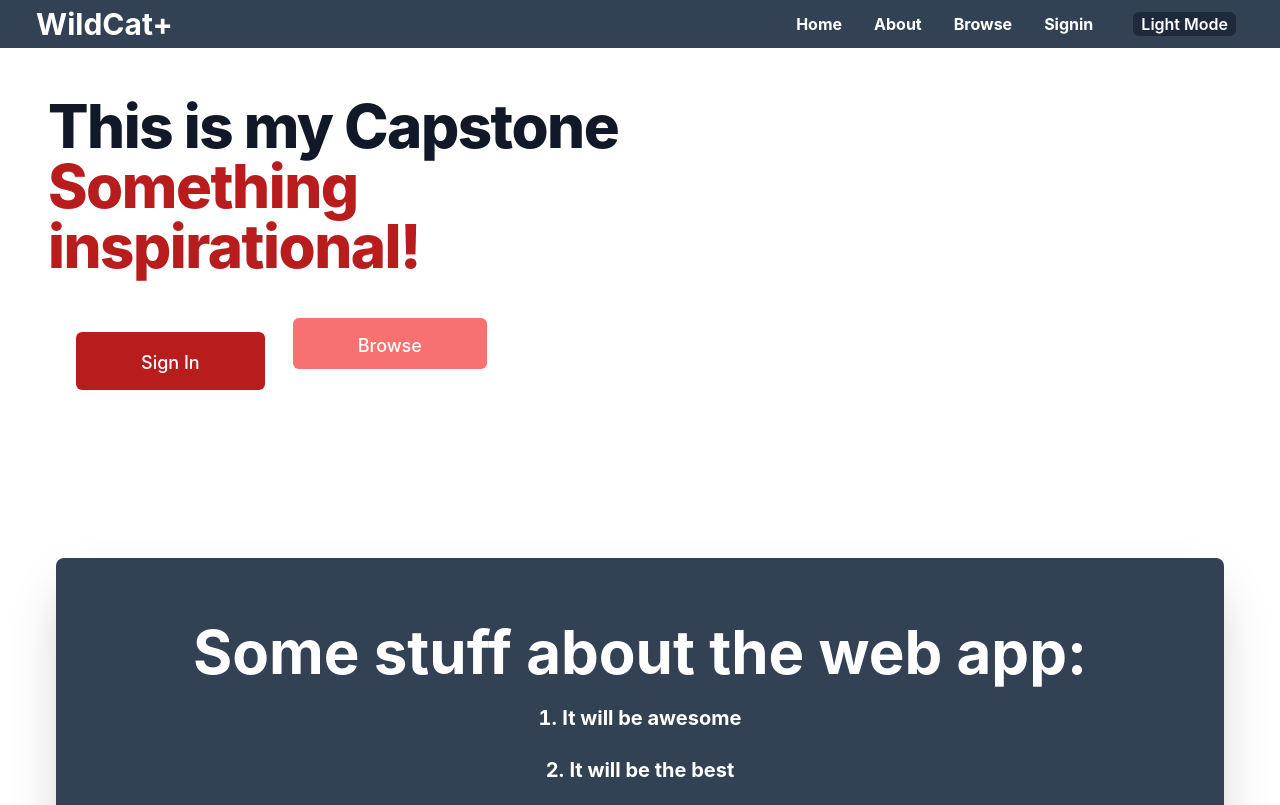
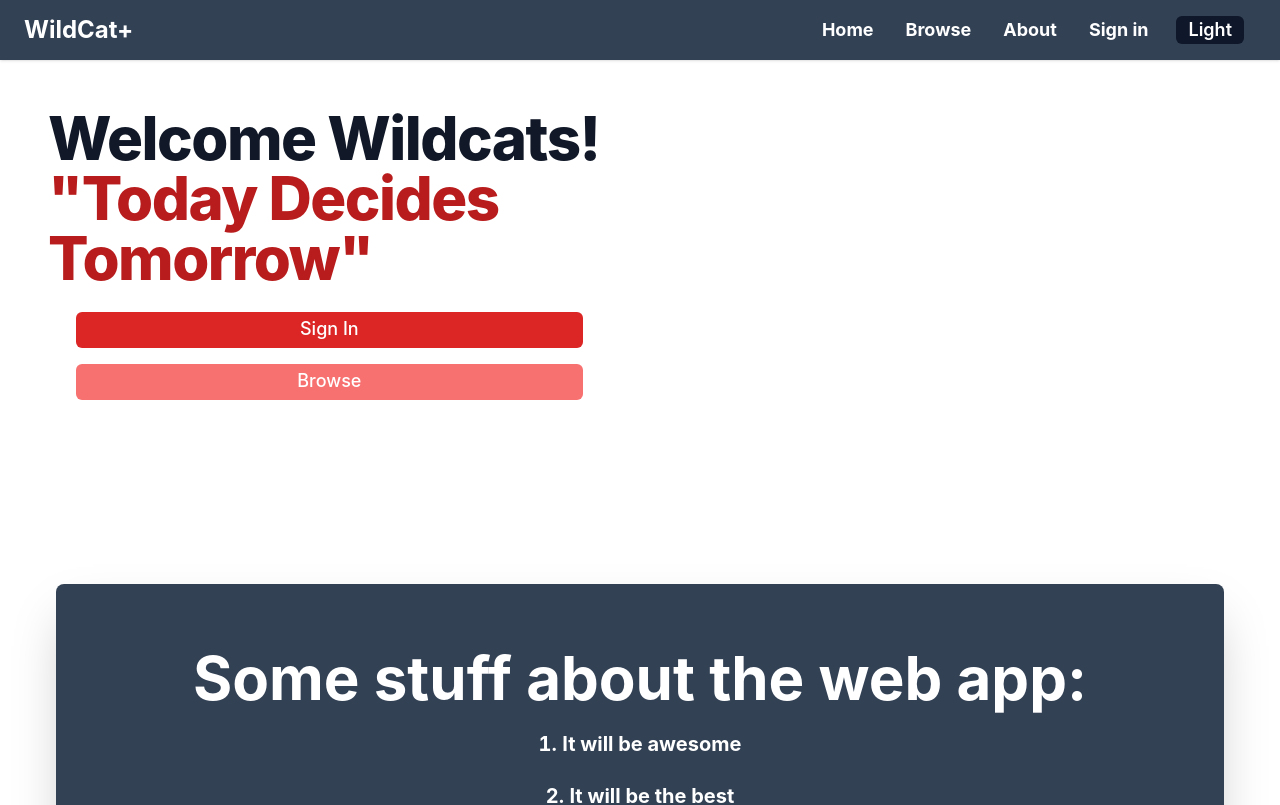
Before and after one commit to magarcia0/capstone, a Next.js app in the folder my-capstone/: page / in a window 1280 px wide. Shown: the top 805 px of the page. Built offline with nearby package versions, Linux system fonts and the light colour scheme; no server answers.

Commit message:
fixes navbar and frontend bugs

```diff
--- a/my-capstone/components/layout.js
+++ b/my-capstone/components/layout.js
@@ -1,16 +1,56 @@
-import Link from 'next/link';
-import Image from 'next/image';
-import Nav from '../components/navbar';
-import Header from '../components/header';
-import Footer from '../components/footer';
+import Link from "next/link";
+import Nav from "../components/navbar";
+import Header from "../components/header";
+import Footer from "../components/footer";
+import { useSession } from "next-auth/react";
+import Image from "next/image";
 
-export const siteTitle = 'WildCat+';
+export const siteTitle = "WildCat+";
 
 export default function Layout({ children, home }) {
+  const { data: session, status } = useSession();
+
   return (
     <div className="dark:bg-slate-900">
       <Header />
       <Nav />
+      {(() => {
+        if (status === "authenticated") {
+          return (
+            <div className="p-10">
+              <div className="md:space-y-0 md:grid">
+                <div className="dark:text-white md:flex md:flex-col md:justify-center xl:justify-center lg:justify-center"></div>
+                <div className="rounded-md bg-gradient-to-r dark:from-red-800 dark:via-slate-700 dark:to-red-800 from-slate-700 via-red-800 to-slate-700">
+                  <div className="text-center text-white px-3 pt-2 dark:text-white text-xl md:text-3xl lg:text-xl font-bold mb-3">
+                    Signed in as:
+                    <p>
+                      {" "}
+                      {session.user.name
+                        ? session.user.name
+                        : session.user.email}{" "}
+                    </p>
+                    <div className="">
+                      {" "}
+                      <Image
+                        className="ml-auto mr-auto rounded-[30px]"
+                        src={
+                          session.user.image
+                            ? session.user.image
+                            : default_profile
+                        }
+                        alt="Profile Image"
+                        height="60"
+                        width="60"
+                      />{" "}
+                    </div>
+                  </div>
+                </div>
+              </div>
+            </div>
+          );
+        }
+      })()}
+
       <div className="container bg-white mx-auto p-4 text-center dark:bg-slate-900">
         {home ? (
           <>{/* This layout is for the home page */}</>
@@ -18,11 +58,11 @@
           <>{/* This is a top layout for pages other than home */}</>
         )}
         {/* This is a bottom layout for pages other than home */}
-        <main className='dark:bg-slate-900'>{children}</main>
+        <main className="dark:bg-slate-900">{children}</main>
         {!home && (
           <div className="pt-8 text-left">
             <Link href="/">
-              <a>← Back to home</a>
+              <a>← Back to Home</a>
             </Link>
           </div>
         )}
--- a/my-capstone/components/navbar.js
+++ b/my-capstone/components/navbar.js
@@ -1,139 +1,144 @@
-import Link from 'next/link';
-import Image from 'next/image';
-import { siteTitle } from '../components/layout';
-import { useTheme } from 'next-themes';
-import { useSession, signOut } from "next-auth/react";
+import Link from "next/link";
+import { siteTitle } from "../components/layout";
+import { useTheme } from "next-themes";
+import { useSession, signIn, signOut } from "next-auth/react";
+import { useState } from "react";
 
+export const LINKS = [{ href: "/", label: "Home" }];
+
+export const menu = (
+  <svg
+    width="22"
+    height="22"
+    viewBox="0 0 22 22"
+    fill="none"
+    xmlns="http://www.w3.org/2000/svg"
+  >
+    <path
+      d="M2 6C2 5.44772 2.44772 5 3 5H21C21.5523 5 22 5.44772 22 6C22 6.55228 21.5523 7 21 7H3C2.44772 7 2 6.55228 2 6Z"
+      fill="currentColor"
+    />
+    <path
+      d="M2 12.0322C2 11.4799 2.44772 11.0322 3 11.0322H21C21.5523 11.0322 22 11.4799 22 12.0322C22 12.5845 21.5523 13.0322 21 13.0322H3C2.44772 13.0322 2 12.5845 2 12.0322Z"
+      fill="currentColor"
+    />
+    <path
+      d="M3 17.0645C2.44772 17.0645 2 17.5122 2 18.0645C2 18.6167 2.44772 19.0645 3 19.0645H21C21.5523 19.0645 22 18.6167 22 18.0645C22 17.5122 21.5523 17.0645 21 17.0645H3Z"
+      fill="currentColor"
+    />
+  </svg>
+);
 export default function Nav() {
-    const { theme, setTheme } = useTheme()
+  const { theme, setTheme } = useTheme();
   const { data: session, status } = useSession();
+  const [navbarOpen, setNavbarOpen] = useState(false);
 
- if(status == "authenticated"){
   return (
     <>
-        <nav className="bg-slate-700 text-black w-screen">
-      <ul className="flex items-center justify-between p-1 list-none">
-        <li>
+      <nav className="relative flex flex-wrap items-center justify-between py-2 navbar-expand-lg bg-slate-700 text-black shadow">
+        <div className="container px-4 mx-auto flex flex-wrap items-center justify-between">
+          <div className="w-full relative flex justify-between lg:w-auto lg:static lg:block lg:justify-start">
             <Link href="/">
-            <a className="pl-2 md:pl-3 text-white no-underline ml:8 md:text-2xl text-xl font-bold hover:text-blue-400 ">
+              <a className="text-white  no-underline md:text-2xl text-xl font-bold hover:text-blue-400 px-2">
                 {siteTitle}
               </a>
             </Link>
+            <button
+              className="text-white cursor-pointer text-xl leading-none px-3 border border-solid border-transparent rounded bg-transparent block lg:hidden outline-none focus:outline-none"
+              type="button"
+              onClick={() => setNavbarOpen(!navbarOpen)}
+            >
+              {menu}
+            </button>
+          </div>
+          <div
+            className={
+              "lg:flex flex-grow items-center" +
+              (navbarOpen ? " flex" : " hidden")
+            }
+            id="example-navbar-danger"
+          >
+            <ul className="flex text-white flex-col lg:flex-row list-none lg:ml-auto font-bold text-lg px-5">
+              {LINKS.map(({ href, label }) => (
+                <li key={`${href}${label}`}>
+                        <div className="no-underline px-4 py-2 font-bold text-white hover:text-blue-400 0">
+                    <Link href={href}>{label}</Link>
+                  </div>
                 </li>
-
-
-        <ul className="flex items-center justify-between list-none">
+              ))}
+              {(() => {
+                if (status == "authenticated") {
+                  return (
+                    <>
                       <li>
-            <div className="flex-1 no-underline px-4 py-2 font-bold text-white hover:text-blue-400 ">
-              <Link href="/">Home</Link>
+                        <div className="no-underline px-4 py-2 font-bold text-white hover:text-blue-400">
+                          <Link href="/journal">Journal</Link>
                         </div>
                       </li>
 
                       <li>
-            <div className="no-underline px-4 py-2 font-bold text-white hover:text-blue-400 ">
-              <Link href="/journal">Journal</Link>
-
+                        <div className="no-underline px-4 py-2 font-bold text-white hover:text-blue-400">
+                          <Link href="/workouts">Workouts</Link>
                         </div>
                       </li>
-
+                    </>
+                  );
+                } else {
+                  return (
+                    <>
                       <li>
-            <div className="no-underline px-4 py-2 font-bold text-white hover:text-blue-400 0">
+                        <div className="no-underline px-4 py-2 font-bold text-white hover:text-blue-400">
                           <Link href="/search">Browse</Link>
-
                         </div>
                       </li>
-
                       <li>
-            <div className="no-underline px-4 py-2 font-bold text-white hover:text-blue-400 0">
-              <Link href="/workouts">Workouts</Link>
-
+                        <div className="no-underline px-4 py-2 font-bold text-white hover:text-blue-400">
+                          <Link href="/about">About</Link>
                         </div>
                       </li>
+                    </>
+                  );
+                }
+              })()}
+              <li>
+                {(() => {
+                  if (session) {
+                    return (
+                      <button
+                        className="no-underline px-4 py-2 font-bold text-white hover:text-blue-400"
+                        onClick={() => signOut({callbackUrl:'/'})}
+                      >
+                        Sign out
+                      </button>
+                    );
+                  } else {
+                    return (
+                      <button
 
-          <li>
-            <button className="no-underline px-4 py-2 font-bold text-white hover:text-blue-400 " onClick={() => signOut({callbackUrl:'/'})}>Sign out</button>
+                        className="no-underline px-4 py-2 font-bold text-white hover:text-blue-400"
+                        onClick={() => signIn()}
+                      >
+                        Sign in
+                      </button>
+                    );
+                  }
+                })()}
               </li>
               <li>
                 <button
-          className="ml-6 px-2 text-white bg-slate-800 dark:hover:bg-blue-300 dark:hover:text-white hover:bg-blue-300 dark:text-yellow-500 dark:bg-yellow-100 border-black font-semibold rounded-md"
+                  className="ml-3 px-3 mt-2 text-white bg-slate-900  dark:text-yellow-500 dark:bg-yellow-100 border-black font-semibold rounded-md"
                   onClick={() => {
-            setTheme(theme === 'light' ? 'dark' : 'light')
+                    setTheme(theme === "light" ? "dark" : "light");
                   }}
                 >
-        { theme == 'light' ? 'Dark Mode' : 'Light Mode'}
+                  {theme === "light" ? "Dark" : "Light"}
                 </button>
               </li>
-
+              <li></li>
             </ul>
-      </ul>
-    </nav>
-
-    <div className="p-10">
-        <div className="md:space-y-0 md:grid">
-          <div className="dark:text-white md:flex md:flex-col md:justify-center xl:justify-center lg:justify-center"></div>
-          <div className="rounded-md bg-gradient-to-r dark:from-red-800 dark:via-slate-700 dark:to-red-800 from-slate-700 via-red-800 to-slate-700">
-            <div className="text-center text-white px-3 pt-2 dark:text-white text-xl md:text-3xl lg:text-xl font-bold mb-3">
-
-        Signed in as:<p> {session.user.name?session.user.name:session.user.email} </p>
-         <div className=''> <Image className='ml-auto mr-auto rounded-[30px]' src={ session.user.image?session.user.image:<div></div> } alt='Profile Image' height="60" width="60"/> </div>
           </div>
         </div>
-        </div>
-      </div>
-
+      </nav>
     </>
   );
 }
-else{
-  return (
-    <nav className="bg-slate-700 text-black w-screen">
-
-      <ul className="flex items-center justify-between p-1 list-none">
-        <li>
-          <Link href="/">
-            <a className="pl-2 md:pl-8 text-white no-underline md:text-3xl text-2xl font-bold hover:text-blue-400">
-              {siteTitle}
-            </a>
-          </Link>
-        </li>
-
-        <ul className="flex items-center justify-between list-none">
-            <li>
-              <div className="no-underline px-4 py-2 font-bold text-white hover:text-blue-400">
-                <Link href="/">Home</Link>
-              </div>
-            </li>
-            <li>
-              <div className="no-underline px-4 py-2 font-bold text-white hover:text-blue-400 ">
-                <Link href="/about">About</Link>
-              </div>
-            </li>
-
-          <li>
-            <div className="no-underline px-4 py-2 font-bold text-white hover:text-blue-400 0">
-              <Link href="/search">Browse</Link>
-
-            </div>
-          </li>
-
-            <li>
-              <div className="no-underline px-4 py-2 font-bold text-white hover:text-blue-400 ">
-                <Link href="/api/auth/signin">Signin</Link>
-              </div>
-            </li>
-          <li>
-      <button
-          className="ml-6 px-2 text-white bg-slate-800  dark:text-yellow-500 dark:bg-yellow-100 border-black font-semibold rounded-md"
-          onClick={() => {
-            setTheme(theme === 'light' ? 'dark' : 'light')
-          }}
-        >
-        { theme == 'light' ? 'Dark Mode' : 'Light Mode'}
-        </button>
-          </li>
-        </ul>
-      </ul>
-    </nav>
-  );
-}
-}
--- a/my-capstone/next.config.js
+++ b/my-capstone/next.config.js
@@ -3,4 +3,4 @@
   images: {
     domains: ['d205bpvrqc9yn1.cloudfront.net', 'lh3.googleusercontent.com'],
   }
-}
+};
--- a/my-capstone/package.json
+++ b/my-capstone/package.json
@@ -11,13 +11,15 @@
     "@next-auth/prisma-adapter": "^1.0.1",
     "@prisma/client": "^3.9.2",
     "axios": "^0.26.0",
-    "flowbite": "^1.3.4",
     "next": "^12.1.0",
     "next-auth": "^4.2.1",
     "next-themes": "^0.0.15",
     "nodemailer": "^6.7.2",
     "react": "17.0.2",
-    "react-dom": "17.0.2"
+    "react-dom": "17.0.2",
+    "react-player": "^2.10.0",
+    "react-tsparticles": "^2.0.6",
+    "tsparticles-engine": "^2.0.6"
   },
   "devDependencies": {
     "@types/node": "^17.0.23",
--- a/my-capstone/pages/_app.js
+++ b/my-capstone/pages/_app.js
@@ -1,6 +1,7 @@
 import '../styles/globals.css'
 import { ThemeProvider } from 'next-themes'
 import { SessionProvider } from 'next-auth/react'
+import '../particles.css'
 
 export default function MyApp({ Component, pageProps: { session, ...pageProps} }) {
   return(
--- a/my-capstone/pages/index.js
+++ b/my-capstone/pages/index.js
@@ -1,12 +1,16 @@
-import { useSession } from 'next-auth/react';
-import Layout, { siteTitle } from '../components/layout';
-import Link from 'next/link';
+import { useSession } from "next-auth/react";
+import Layout, { siteTitle } from "../components/layout";
+import Link from "next/link";
+import ReactPlayer from "react-player";
+import React from 'react';
 
 export default function Home() {
-  const {status} = useSession();
+  const { status } = useSession();
   return (
     <Layout home>
-        <title>{siteTitle}</title>
+      <title>{siteTitle}</title>
+
+        { `${status}`=="unauthenticated" &&
       <div className="relative bg-white dark:bg-slate-900 overflow-hidden">
         <div className="max-w-7xl mx-auto">
           <div className="relative z-10 pb-8 bg-white dark:bg-slate-900 sm:pb-16 md:pb-20 lg:max-w-2xl lg:w-full lg:pb-28 xl:pb-32">
@@ -20,39 +24,41 @@
 
             <main className="mt-10 mx-auto max-w-7xl px-4 sm:mt-12 sm:px-6 md:mt-8 lg:mt-8 lg:px-8 xl:mt-8">
               <div className="sm:text-center lg:text-left">
-                <h1 className="text-4xl tracking-tight font-extrabold text-gray-900 sm:text-5xl md:text-6xl dark:text-white">
-                  <span className="block xl:inline"> This is my Capstone </span>
+                <h1 className="text-5xl tracking-tight font-extrabold text-gray-900  lg:text-6xl dark:text-white">
+                  <span className="block xl:inline"> Welcome Wildcats! </span>
                   <span className="block text-red-700 xl:inline">
-                    Something inspirational!
+                    "Today Decides Tomorrow"
                   </span>
                 </h1>
-</div>
-                <div className="mt-5 sm:mt-8 sm:flex sm:justify-center lg:justify-start">
-                  <div className="flex justify-center lg:justify-start mt-6 ">
-        { `${status}`=="unauthenticated" &&
+              </div>
+
+                <div className="mt-6 justify-center lg:justify-start">
+                  <div className="md:flex lg:flex xl:flex  sm:justify-center lg:justify-start">
                     <Link
                       href="/api/auth/signin">
-                      <a className="pt-4 ml-7 w-full items-center justify-center px-8 py-3 border border-transparent text-base font-medium bg-red-700 dark:bg-red-800 dark:hover:bg-blue-700 text-white rounded-md hover:bg-blue-500 md:text-lg md:px-16">
+                      <a className="pt-0.5 pb-1 sm:justify-center ml-7 sm:w-5/6 px-8 border border-transparent text-base font-medium bg-red-600 dark:bg-red-700 dark:hover:bg-blue-700 text-white rounded-md hover:bg-blue-500 md:text-lg md:px-16">
                       Sign In
                       </a>
                     </Link>
-        }
-                    <div>
+              </div>
+                </div>
+                <div className="mt-4 justify-center lg:justify-start">
+                  <div className="md:flex lg:flex xl:flex sm:pb-4 sm:justify-center lg:justify-start">
                     <Link
                       href="/search"
                       >
-                      <a className="pt-4 ml-7 w-full items-center justify-center px-8 py-3 border border-transparent text-base font-medium bg-red-400 dark:bg-red-500 dark:hover:bg-blue-700 text-white rounded-md hover:bg-blue-500 md:text-lg md:px-16">
-                    Browse
-                    </a>
+                      <a className="pt-0.5 pb-1 sm:justify-center ml-7  xs:w-5/6  sm:w-5/6 px-8 border border-transparent text-base font-medium bg-red-400 dark:bg-red-500 dark:hover:bg-blue-700 text-white rounded-md hover:bg-blue-500 md:text-lg md:px-16">
+                        Browse
+                      </a>
                     </Link>
+                  </div>
+                  </div>
 
-                  </div>
-                </div>
-              </div>
             </main>
           </div>
         </div>
       </div>
+        }
       <div className="min-h-screen p-10">
         <div className="space-y-10 md:space-y-0 md:grid ">
           <div className=" dark:text-white md:flex md:flex-col md:justify-center">
--- a/my-capstone/pages/journal.js
+++ b/my-capstone/pages/journal.js
@@ -55,7 +55,7 @@
   }
   return (
     <>
-      <div className="container flex h-screen dark:bg-slate-900">
+      <div className="h-screen dark:bg-slate-900">
         <Layout>
           <title>Journal++</title>
           <button
```
Also changed, not shown: my-capstone/pages/api/data.js (+18 -18 lines), my-capstone/pages/workouts/index.js (+2 -13 lines), my-capstone/particles.css (added, +8 -0 lines), my-capstone/assets/default_profile.png (added), 1 other file (tests, documents, lock files or other folders). Lines whose indentation alone changed are shown as unchanged.
